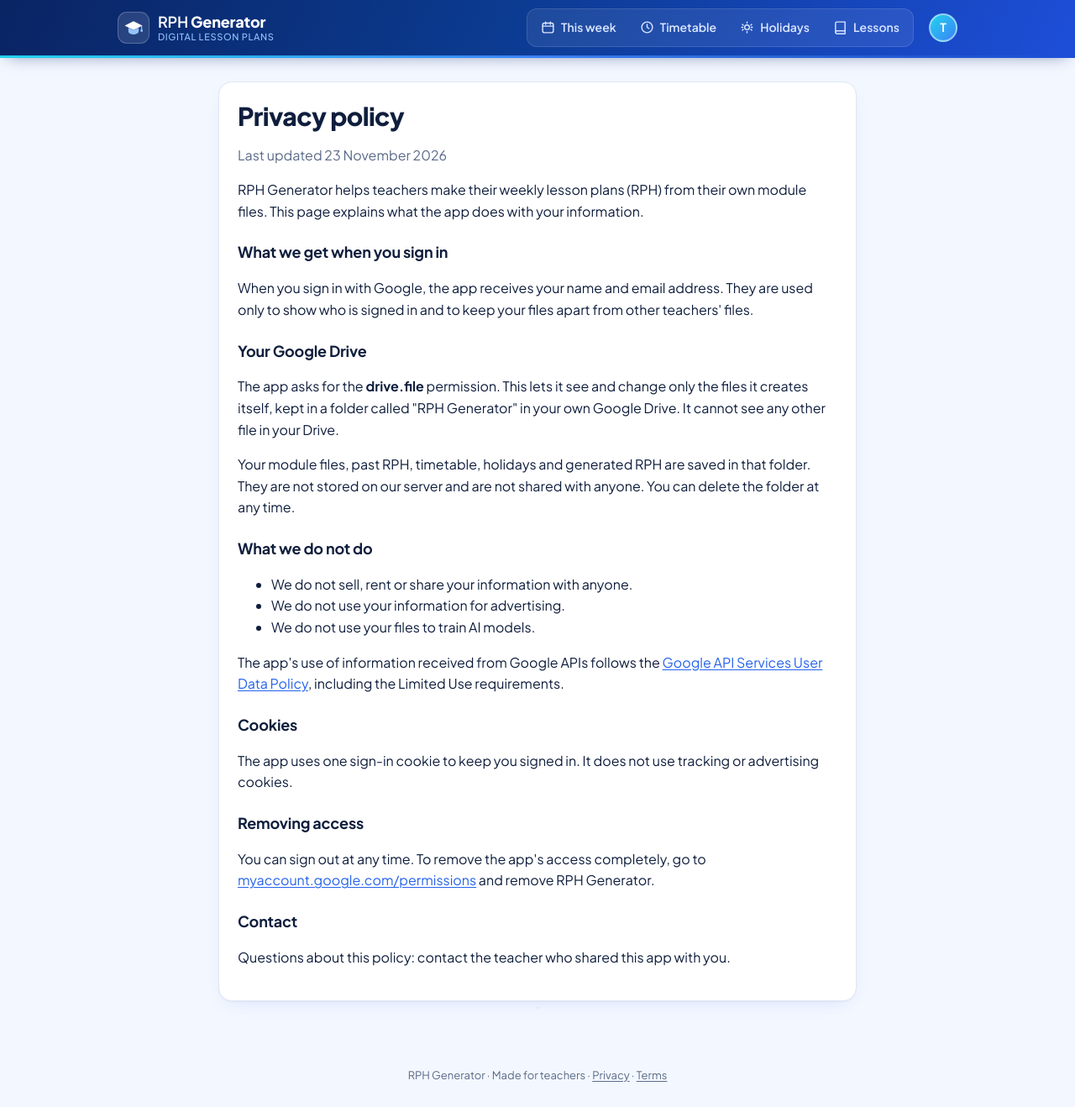
After one commit to carlmss77/rph-generator, a Flask app: page /privacy in a window 1280 px wide. The commit adds this page. Shown: the whole page at 84% size. Run offline with Flask 3, Linux system fonts and the light colour scheme.

Commit message:
Add public home, privacy and terms pages for publishing Google sign-in
Co-Authored-By: Claude Opus 5.5 <noreply@anthropic.com>
Claude-Session: https://claude.ai/code/session_012hzpECmnBuWpPnPffVq2a5

```diff
--- a/app.py
+++ b/app.py
@@ -170,8 +170,14 @@ def logout():
 
 # ------------------------------------------------------------ home
 @app.route('/')
+def home():
+    if not current_user():
+        return render_template('login.html')  # public landing page (also Google's "homepage" URL)
+    return _home()
+
+
 @login_required
-def home():
+def _home():
     s, profile, bank, has_tpl = load()
     steps = {
         'modules': bool(bank),
@@ -378,6 +384,17 @@ def download(week, ext):
     return send_file(io.BytesIO(data), mimetype=mime, as_attachment=(ext == 'docx'), download_name=name)
 
 
+# ------------------------------------------------------------ public pages (needed to publish the Google sign-in)
+@app.route('/privacy')
+def privacy():
+    return render_template('privacy.html', contact=os.environ.get('SUPPORT_EMAIL', ''))
+
+
+@app.route('/terms')
+def terms():
+    return render_template('terms.html', contact=os.environ.get('SUPPORT_EMAIL', ''))
+
+
 @app.route('/healthz')
 def healthz():
     return 'ok'
--- a/render.yaml
+++ b/render.yaml
@@ -11,3 +11,5 @@ services:
         sync: false
       - key: GOOGLE_CLIENT_SECRET
         sync: false
+      - key: SUPPORT_EMAIL
+        sync: false
--- a/static/style.css
+++ b/static/style.css
@@ -230,3 +230,9 @@ form.busy button{opacity:.6;pointer-events:none}
   .plan tr:last-child{border-bottom:0}
   .eyebrow{font-size:11px}
 }
+.foot a{color:inherit}
+.prose{max-width:760px;margin:0 auto}
+.prose h1{font-size:30px;margin:0 0 6px}
+.prose h2{font-size:18px;margin:22px 0 6px}
+.prose p,.prose li{line-height:1.6}
+.muted{color:var(--muted)}
--- a/templates/base.html
+++ b/templates/base.html
@@ -34,7 +34,7 @@
 {% with msgs = get_flashed_messages(with_categories=true) %}{% for cat, m in msgs %}<div class="flash {{ cat }}">{{ m }}</div>{% endfor %}{% endwith %}
 {% block body %}{% endblock %}
 </main>
-<footer class="foot">RPH Generator · Made for teachers{% if google %} · Your files stay in your own Google Drive{% endif %}</footer>
+<footer class="foot">RPH Generator · Made for teachers{% if google %} · Your files stay in your own Google Drive{% endif %} · <a href="{{ url_for('privacy') }}">Privacy</a> · <a href="{{ url_for('terms') }}">Terms</a></footer>
 <script>
 document.querySelectorAll('form[data-busy]').forEach(f=>f.addEventListener('submit',()=>f.classList.add('busy')));
 </script>
--- /dev/null
+++ b/templates/privacy.html
@@ -0,0 +1,34 @@
+{% extends 'base.html' %}
+{% block title %}Privacy policy · RPH Generator{% endblock %}
+{% block body %}
+<article class="card prose">
+  <h1>Privacy policy</h1>
+  <p class="muted">Last updated 23 November 2026</p>
+
+  <p>RPH Generator helps teachers make their weekly lesson plans (RPH) from their own module files. This page explains what the app does with your information.</p>
+
+  <h2>What we get when you sign in</h2>
+  <p>When you sign in with Google, the app receives your name and email address. They are used only to show who is signed in and to keep your files apart from other teachers' files.</p>
+
+  <h2>Your Google Drive</h2>
+  <p>The app asks for the <b>drive.file</b> permission. This lets it see and change only the files it creates itself, kept in a folder called "RPH Generator" in your own Google Drive. It cannot see any other file in your Drive.</p>
+  <p>Your module files, past RPH, timetable, holidays and generated RPH are saved in that folder. They are not stored on our server and are not shared with anyone. You can delete the folder at any time.</p>
+
+  <h2>What we do not do</h2>
+  <ul>
+    <li>We do not sell, rent or share your information with anyone.</li>
+    <li>We do not use your information for advertising.</li>
+    <li>We do not use your files to train AI models.</li>
+  </ul>
+  <p>The app's use of information received from Google APIs follows the <a href="https://developers.google.com/terms/api-services-user-data-policy">Google API Services User Data Policy</a>, including the Limited Use requirements.</p>
+
+  <h2>Cookies</h2>
+  <p>The app uses one sign-in cookie to keep you signed in. It does not use tracking or advertising cookies.</p>
+
+  <h2>Removing access</h2>
+  <p>You can sign out at any time. To remove the app's access completely, go to <a href="https://myaccount.google.com/permissions">myaccount.google.com/permissions</a> and remove RPH Generator.</p>
+
+  <h2>Contact</h2>
+  <p>Questions about this policy: {% if contact %}<a href="mailto:{{ contact }}">{{ contact }}</a>{% else %}contact the teacher who shared this app with you{% endif %}.</p>
+</article>
+{% endblock %}
```
Also changed, not shown: DEPLOY.md (+9 -1 lines), templates/terms.html (added, +16 -0 lines).
